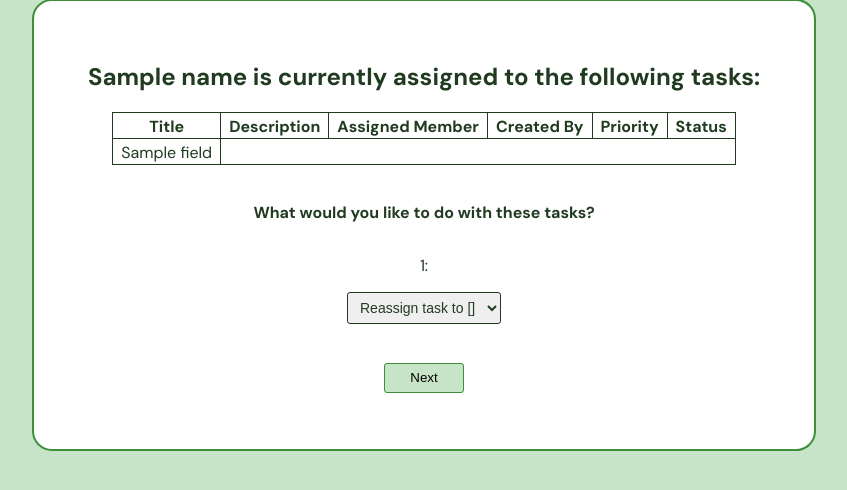
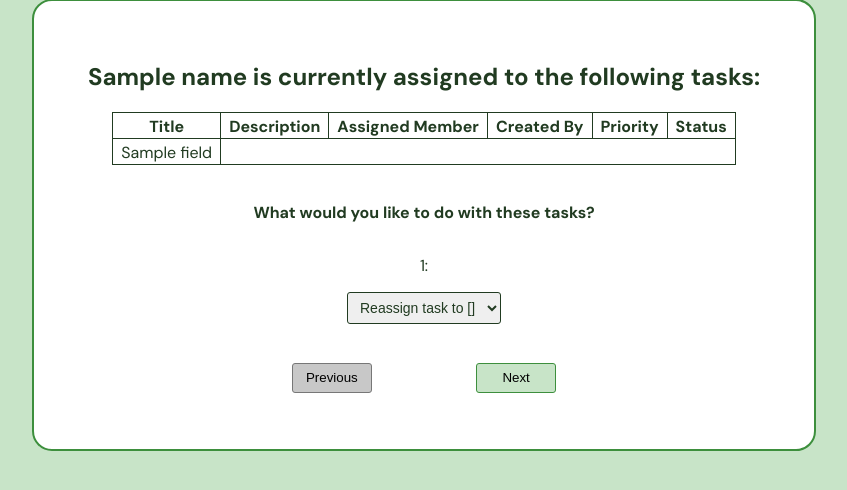
Before and after one commit to teo-joon-yi/Task_Tracker, a Flask app: template templates/delete_p2.html in a window 1280 px wide. Shown: the part 171-661 px from the top of the page, without its empty margins (216-1063 px from the left). Run offline with Flask 3, Linux system fonts and the light colour scheme; the template is opened without the code that fills it: most values are stand-ins (such as "Sample title", 1, 10 or a date in 2020).

Commit message:
Update delete_p2.html
added previous

```diff
--- a/templates/delete_p2.html
+++ b/templates/delete_p2.html
@@ -39,7 +39,10 @@
 				</label>
 			{%endfor%}
 			<br>
-			<p><input type = "submit" value = "Next" class = "next-button"></p>
+			<p>
+				<input type = "submit" value = "Previous" class = "previous-button" name = "previous">
+				<input type = "submit" value = "Next" class = "next-button" name = "next">
+			</p>
 			<input name = "deletedName" value = "{{ name }}" id = "hidden-name">
 		</form>
 	</div>
```
